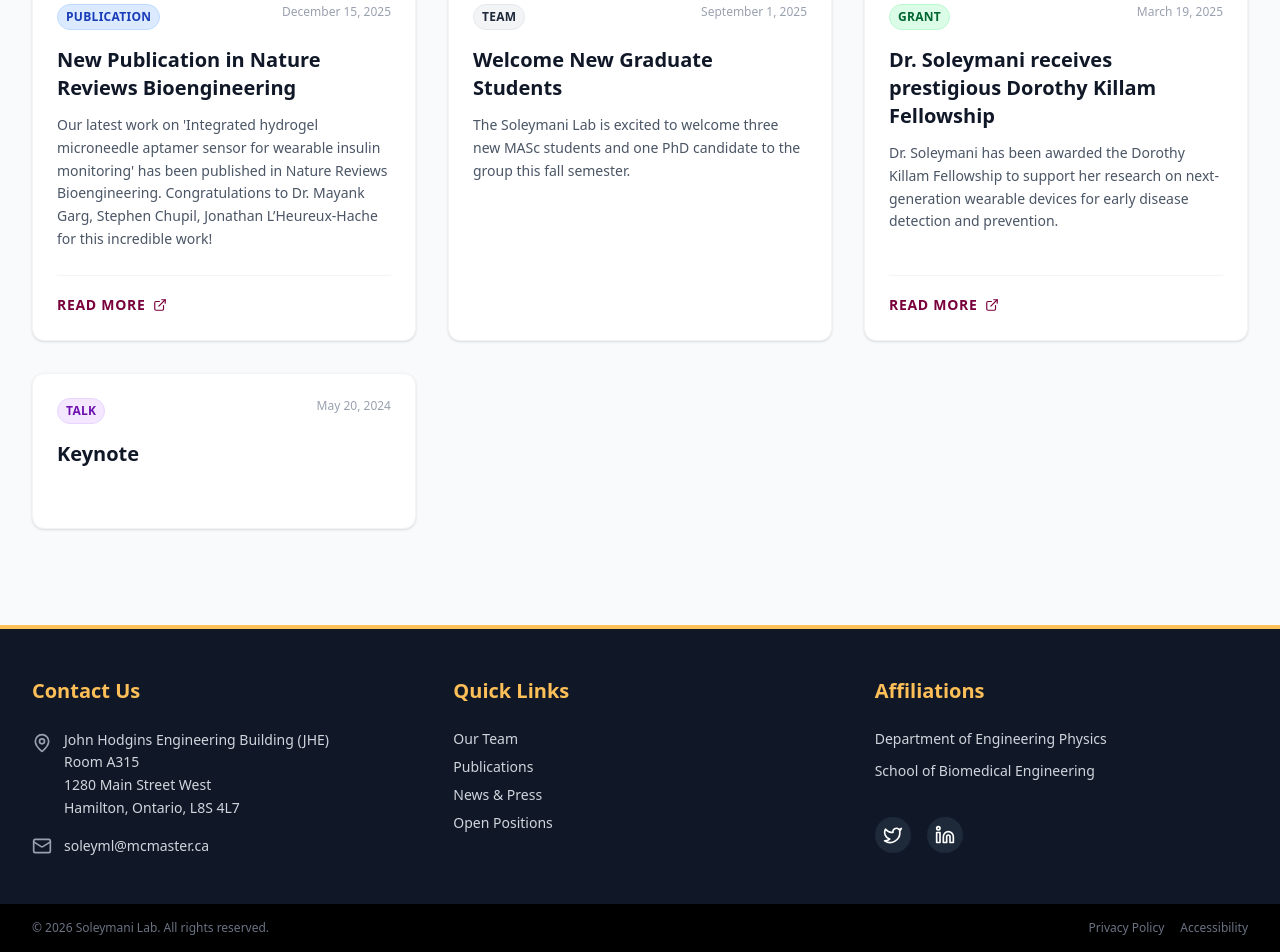
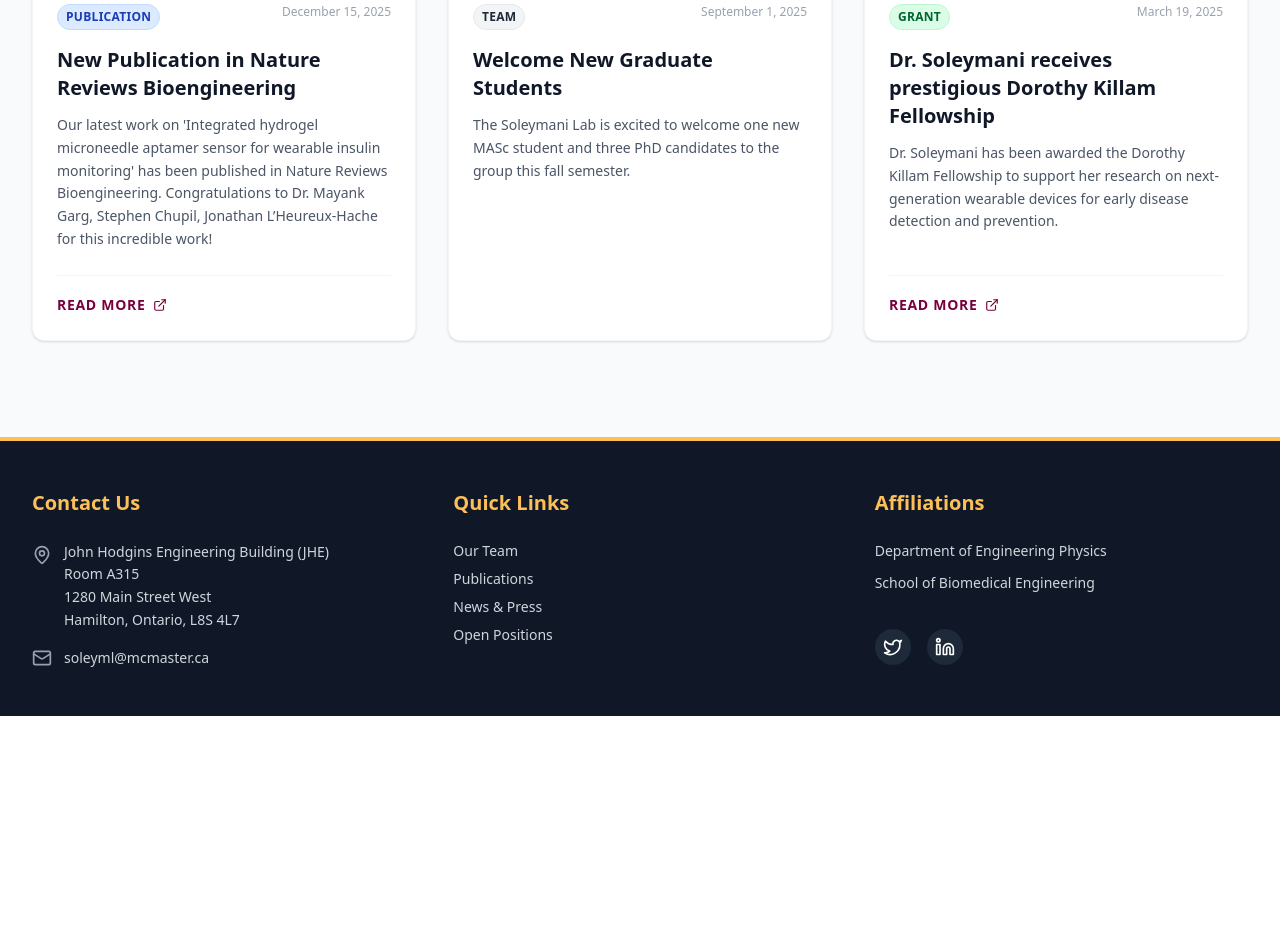
Before and after one commit to FanxiaoLiu/soleymani-lab-website, a React (Vite) app in the folder client/: page /news in a window 1280 px wide. Shown: the part 481-1433 px from the top of the page. After the commit the page ends 1197 px from the top, so only its background shows below. Built offline with nearby package versions, Linux system fonts and the light colour scheme.

Commit message:
Small changes

```diff
--- a/client/src/components/Footer.jsx
+++ b/client/src/components/Footer.jsx
@@ -95,17 +95,6 @@ const Footer = () => {
 
         </div>
       </div>
-
-      {/* Copyright Bar */}
-      <div className="bg-black py-4">
-        <div className="max-w-7xl mx-auto px-4 sm:px-6 lg:px-8 flex flex-col md:flex-row justify-between items-center text-xs text-gray-500">
-          <p>© {currentYear} Soleymani Lab. All rights reserved.</p>
-          <div className="flex space-x-4 mt-2 md:mt-0">
-            <span className="hover:text-gray-300 cursor-pointer">Privacy Policy</span>
-            <span className="hover:text-gray-300 cursor-pointer">Accessibility</span>
-          </div>
-        </div>
-      </div>
     </footer>
   );
 };
--- a/client/src/data/news.json
+++ b/client/src/data/news.json
@@ -18,20 +18,11 @@
     "link": "https://www.nature.com/articles/s44222-025-00394-3"
   },
   {
-    "id": 4,
+    "id": 3,
     "title": "Welcome New Graduate Students",
     "date": "2025-09-01",
     "category": "Team",
-    "content": "The Soleymani Lab is excited to welcome three new MASc students and one PhD candidate to the group this fall semester.",
-    "image": "",
-    "link": ""
-  },
-  {
-    "id": 5,
-    "title": "Keynote",
-    "date": "2024-05-20",
-    "category": "Talk",
-    "content": "",
+    "content": "The Soleymani Lab is excited to welcome one new MASc student and three PhD candidates to the group this fall semester.",
     "image": "",
     "link": ""
   }
--- a/client/src/pages/Alumni.jsx
+++ b/client/src/pages/Alumni.jsx
@@ -22,7 +22,7 @@ const Alumni = () => {
         <div className="max-w-7xl mx-auto text-center">
           <h1 className="text-4xl md:text-5xl font-bold mb-6">Alumni</h1>
           <p className="text-xl text-gray-300 max-w-2xl mx-auto leading-relaxed">
-            Celebrating the achievements of our former lab members and their contributions to science and industry.
+            Recognizing our former lab members and their contributions.
           </p>
         </div>
       </div>
--- a/client/src/pages/Home.jsx
+++ b/client/src/pages/Home.jsx
@@ -205,9 +205,6 @@ const Home = () => {
           <div className="text-center mb-16">
             <h2 className="text-4xl font-bold text-mcmaster-maroon mb-4">Research Areas</h2>
             <div className="h-1 w-24 bg-mcmaster-gold mx-auto rounded-full"></div>
-            <p className="text-xl text-gray-600 max-w-3xl mx-auto mt-6">
-              Our multidisciplinary approach bridges the gaps between material science, clinical needs, and engineering solutions.
-            </p>
           </div>
 
           <div className="grid grid-cols-1 md:grid-cols-2 lg:grid-cols-3 gap-8">
--- a/client/src/pages/Research.jsx
+++ b/client/src/pages/Research.jsx
@@ -27,10 +27,6 @@ const Research = () => {
       <div className="bg-gray-900 text-white py-20 px-4 sm:px-6 lg:px-8">
         <div className="max-w-7xl mx-auto text-center">
           <h1 className="text-4xl md:text-5xl font-bold mb-6">Our Research</h1>
-          <p className="text-xl text-gray-300 max-w-3xl mx-auto leading-relaxed">
-            We are pioneering new technologies at the interface of material science,
-            biomedical engineering, and clinical diagnostics.
-          </p>
         </div>
       </div>
 
```
